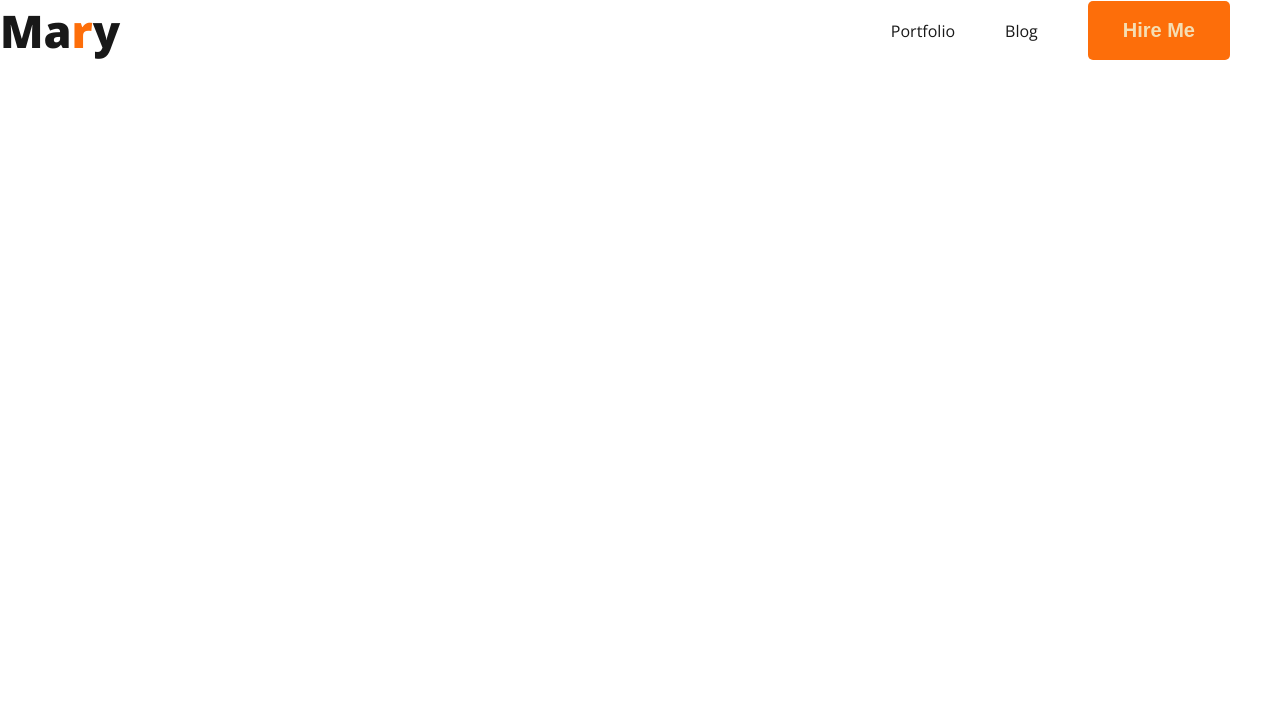
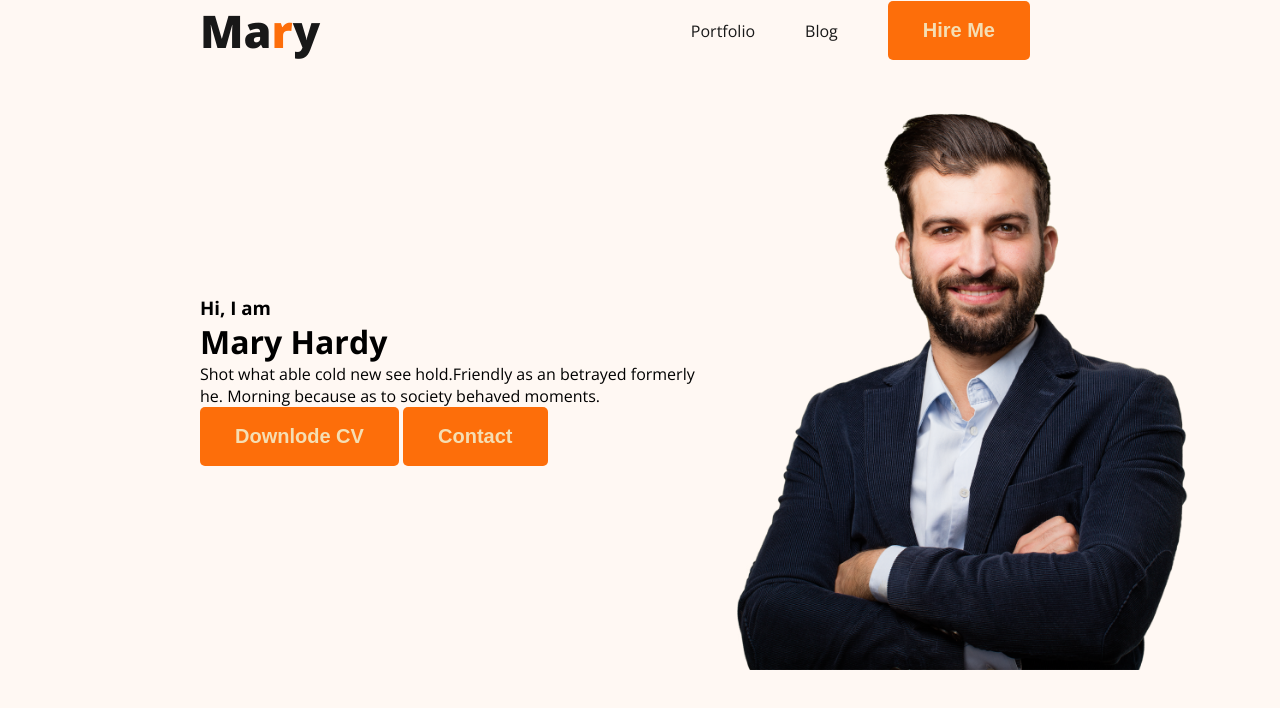
Before and after one commit to Azahar-Uddin-Akash/developer-portfolio, a plain HTML site: page index.html in a window 1280 px wide. Drawn offline with nearby package versions, Linux system fonts and the light colour scheme.

Commit message:
banner update

```diff
--- a/index.html
+++ b/index.html
@@ -13,7 +13,7 @@
 </head>
 
 <body>
-    <header>
+    <header class="header_bg">
         <nav>
             <h3 class="nav-title">Ma<span>r</span>y</h3>
             <ul>
@@ -22,6 +22,16 @@
                 <li><button class="btn"> Hire Me</button></li>
             </ul>
         </nav>
+        <div class="banner">
+            <div>
+                <h3 class="banner-grting">Hi, I am</h3>
+                <h1 class="banner_title"> Mary Hardy</h1>
+                <p>Shot what able cold new see hold.Friendly as an betrayed formerly <br> he. Morning because as to society behaved moments.</p>
+                <button class="btn">Downlode CV</button>
+                <button class="btn">Contact</button>
+            </div>
+            <img class="b-image" src="./asscerts/images/hardy.png" alt="">
+        </div>
     </header>
     <main>
 
--- a/style/index.css
+++ b/style/index.css
@@ -14,11 +14,13 @@ body {
     margin: 0;
     padding: 0;
 }
+/* hader related style start*/
 
 nav {
     display: flex;
     justify-content: space-between;
     align-items: center;
+    margin: 0 200px;
 }
 
 .nav-title {
@@ -51,3 +53,15 @@ nav a{
     font-size: 20px;
     font-weight: 700;
 }
+.header_bg{
+    background-color: #FFF8F3 ;
+}
+.banner {
+    padding: 30px 30px 300px 200px;
+    display: flex;
+    align-items: center;
+
+}
+.banner .b-image{
+    width: 500px;
+}
```
